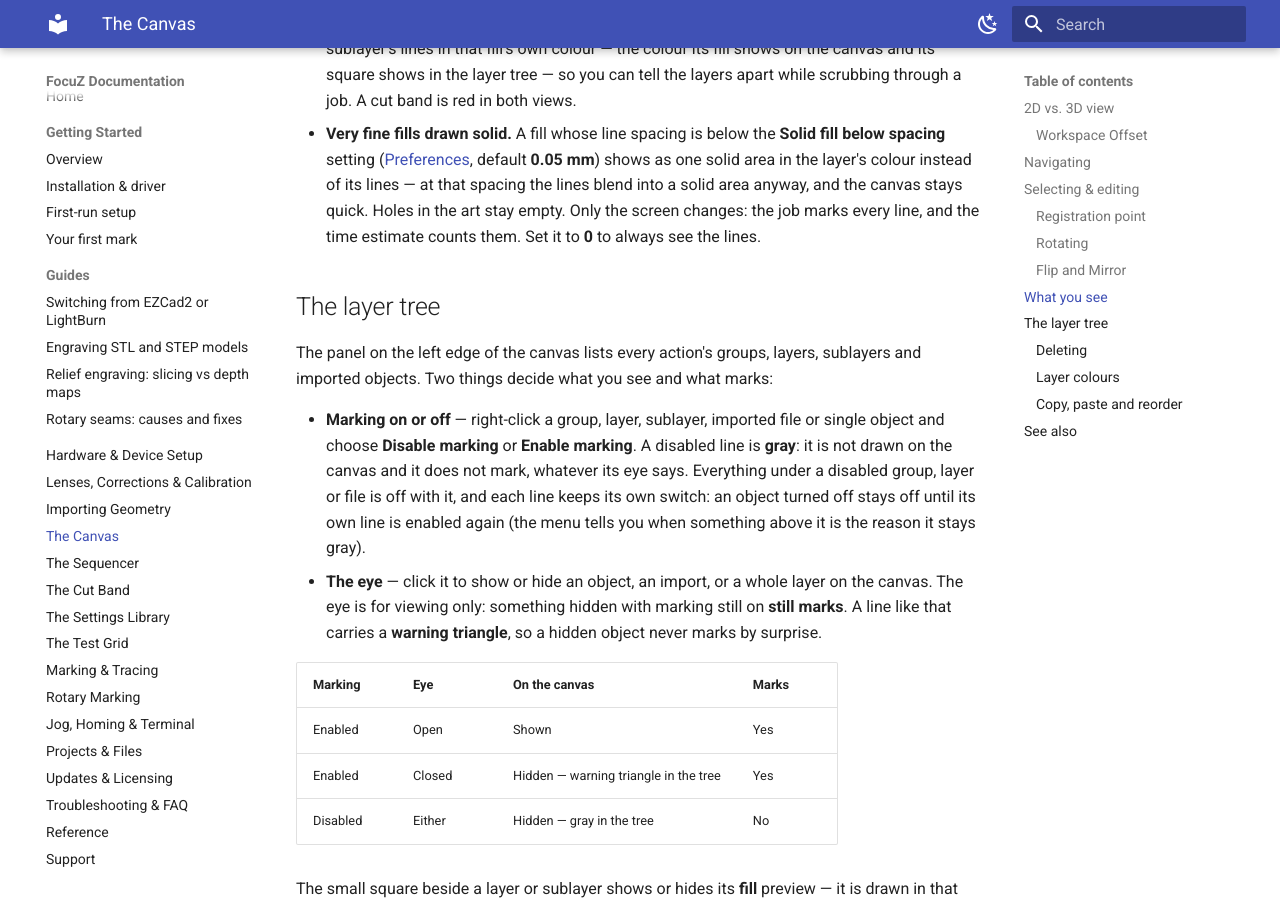
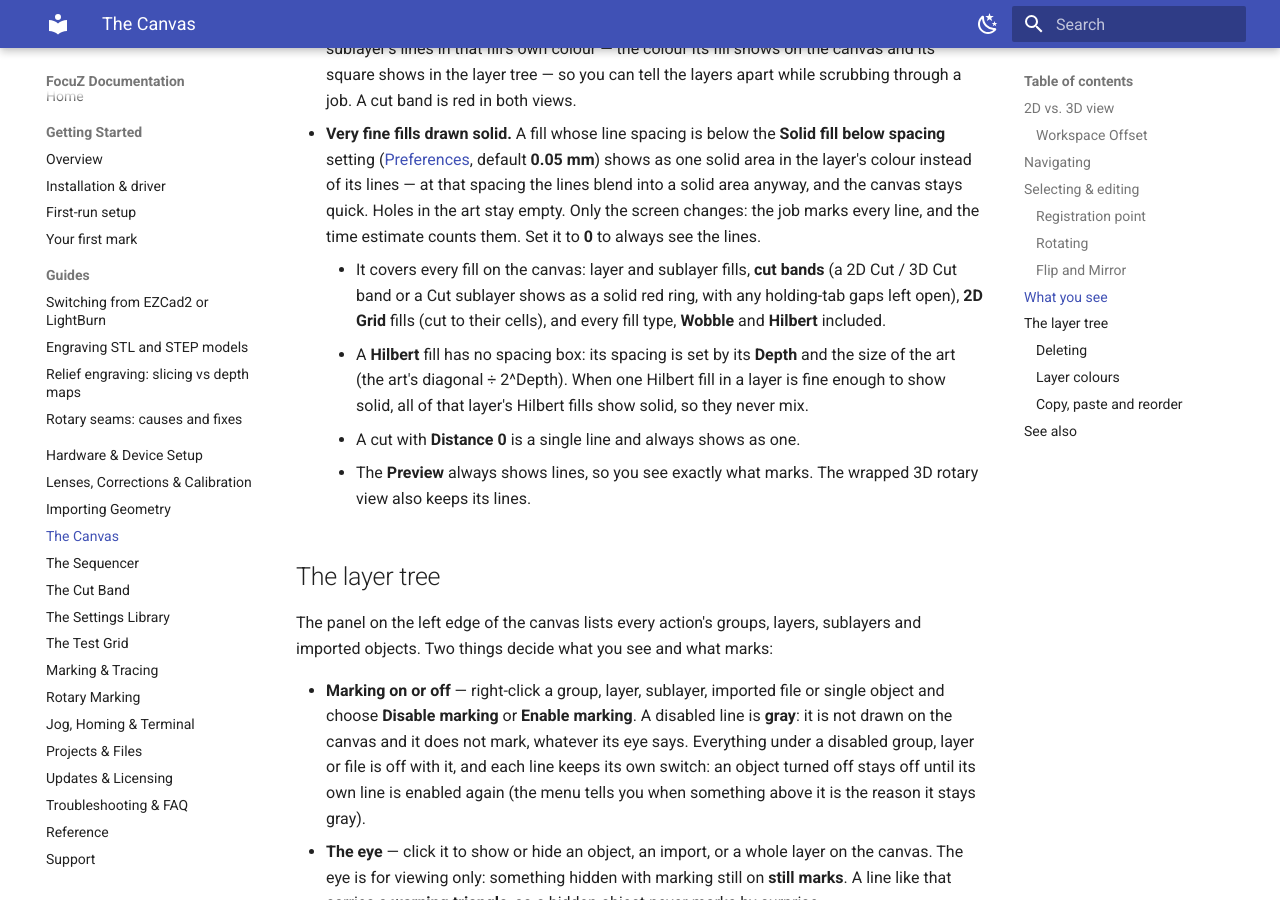
Before and after one commit to Lokahi-Shop/focuz-docs, an MkDocs documentation site: the page built from docs/canvas.md, in a window 1280 px wide and 900 px high, scrolled down 4901 px. Built offline with MkDocs 1.6.1 and Material for MkDocs 9.7.7, drawn with Linux system fonts in a browser that asks for light colours.

Commit message:
Solid fill preview covers every canvas fill (#61)
Cut bands, 2D Grid fills, Wobble and Hilbert now follow the Solid fill
below spacing setting; Hilbert's spacing comes from Depth and art size.
The Preview always shows lines.

Co-authored-by: Lokahi-Shop <djbfunk@gmail.com>
Co-authored-by: Claude Opus 5.5 <noreply@anthropic.com>

```diff
--- a/docs/canvas.md
+++ b/docs/canvas.md
@@ -157,6 +157,15 @@ Right-click a row in the layer tree — an action, a group, a layer, a file or a
   layer's colour instead of its lines — at that spacing the lines blend into a solid area anyway, and the canvas stays
   quick. Holes in the art stay empty. Only the screen changes: the job marks every line, and the time estimate
   counts them. Set it to **0** to always see the lines.
+    - It covers every fill on the canvas: layer and sublayer fills, **cut bands** (a 2D Cut / 3D Cut band or a Cut
+      sublayer shows as a solid red ring, with any holding-tab gaps left open), **2D Grid** fills (cut to their cells),
+      and every fill type, **Wobble** and **Hilbert** included.
+    - A **Hilbert** fill has no spacing box: its spacing is set by its **Depth** and the size of the art (the art's
+      diagonal ÷ 2^Depth). When one Hilbert fill in a layer is fine enough to show solid, all of that layer's Hilbert
+      fills show solid, so they never mix.
+    - A cut with **Distance 0** is a single line and always shows as one.
+    - The **Preview** always shows lines, so you see exactly what marks. The wrapped 3D rotary view also keeps its
+      lines.
 
 ## The layer tree
 
```
Also changed, not shown: docs/projects-files.md (+2 -1 lines).
